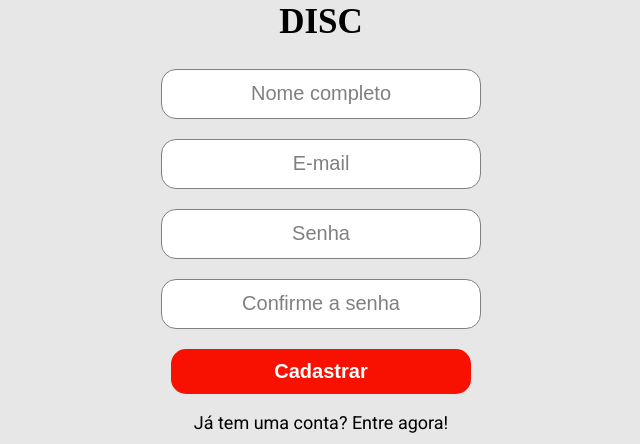
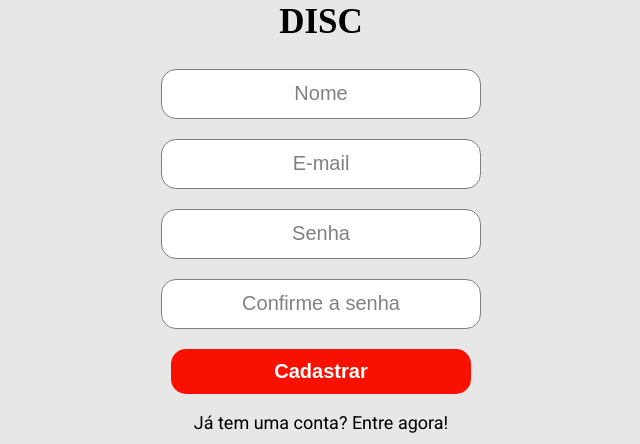
Before and after one commit to anatfernandes/back-to-the-disc-frontend, a React (Create React App) app: page /sign-up in a window 1280 px wide. Shown: the part 290-734 px from the top of the page, without its empty margins (319-959 px from the left). Built offline with nearby package versions, Linux system fonts and the light colour scheme; a web font is replaced by a local one.

Commit message:
feat: validating and styling inputs

```diff
--- /dev/null
+++ b/src/common/Warning.js
@@ -0,0 +1,10 @@
+import styled from "styled-components";
+
+const Warning = styled.p`
+  color: var(--red-theme);
+  font-size: 14px;
+  margin-top: -15px;
+  margin-bottom: 20px;
+`;
+
+export default Warning;
--- a/src/components/AcessPages/AcessStyled.js
+++ b/src/components/AcessPages/AcessStyled.js
@@ -45,4 +45,28 @@ const Button = styled.button`
   cursor: pointer;
 `;
 
-export { Container, Logo, Button };
+const Input = styled.input`
+  width: ${(props) => (props.width ? props.width : "25vw")};
+  max-width: ${(props) => (props.maxWidth ? props.maxWidth : "auto")};
+  height: ${(props) => (props.height ? props.height : "50px")};
+  font-size: 20px;
+  text-align: center;
+  color: var(--grayEscuro);
+  background-color: ${(props) =>
+    props.backgroundColor ? "#FFE9E9" : "var(--white)"};
+  border-radius: ${(props) => (props.radius ? props.radius : "15px")};
+  margin: ${(props) => (props.margin ? props.margin : "0 0 20px 0")};
+  padding: 15px;
+  border: ${(props) =>
+    props.margin ? props.border : "solid 1px var(--grayEscuro)"};
+
+  &::placeholder {
+    color: var(--grayEscuro);
+  }
+
+  @media (max-width: 1200px) {
+    width: 300px;
+  }
+`;
+
+export { Container, Logo, Button, Input };
--- a/src/components/AcessPages/SignIn.js
+++ b/src/components/AcessPages/SignIn.js
@@ -1,16 +1,22 @@
-import { Container, Logo, Button } from "./AcessStyled";
-import Input from "../../common/Input";
-import { DiscIcon } from "../../common/Icons";
-import { useState, useContext } from "react";
+import { useState, useContext, useRef } from "react";
 import { Link, useNavigate } from "react-router-dom";
+
 import { postSignIn } from "../../services/backtothedisc";
 import MessageContext from "../../contexts/MessageContext";
+
+import { Container, Logo, Button, Input } from "./AcessStyled";
+import { DiscIcon } from "../../common/Icons";
+import Warning from "../../common/Warning";
 
 export default function SignIn() {
   const navigate = useNavigate("");
   const { setMessage } = useContext(MessageContext);
   const [email, setEmail] = useState("");
   const [password, setPassword] = useState("");
+  const [errorEmail, setErrorEmail] = useState(false);
+  const [errorPassword, setErrorPassword] = useState(false);
+  const emailRef = useRef();
+  const passwordRef = useRef();
   const body = {
     email,
     password,
@@ -22,12 +28,24 @@ export default function SignIn() {
     postSignIn(body)
       .catch((err) => {
         console.log(err);
+        if (err.response.status === 400 || err.response.status === 422) {
+          setErrorEmail(true);
+          setErrorPassword(false);
+
+          emailRef.current.focus();
+        } else if (err.response.status === 401) {
+          setErrorPassword(true);
+          setErrorEmail(false);
+
+          passwordRef.current.focus();
+        }
+
         setMessage({
           type: "alert",
           message: {
             text: "Não foi possível efetuar o login! Tente novamente.",
             type: "error",
-          }
+          },
         });
       })
       .then((response) => {
@@ -67,14 +85,29 @@ export default function SignIn() {
           pattern="[a-z0-9._%+-]+@[a-zLink, 0-9.-]+\.[a-z]{2,4}$"
           required
           onChange={(e) => setEmail(e.target.value)}
+          backgroundColor={errorEmail}
+          ref={emailRef}
         />
+        {errorEmail ? (
+          <Warning>
+            O e-mail informado é inválido ou não está cadastrado!
+          </Warning>
+        ) : (
+          ""
+        )}
+
         <Input
           placeholder="Senha"
           value={password}
           type="password"
           required
           onChange={(e) => setPassword(e.target.value)}
+          backgroundColor={errorPassword}
+          ref={passwordRef}
         />
+
+        {errorPassword ? <Warning>Senha inválida!</Warning> : ""}
+
         <Button>Entrar</Button>
       </form>
 
--- a/src/components/AcessPages/SignUp.js
+++ b/src/components/AcessPages/SignUp.js
@@ -1,10 +1,12 @@
-import Input from "../../common/Input";
-import { Container, Button, Logo } from "./AcessStyled";
-import { DiscIcon } from "../../common/Icons";
-import { useState, useContext } from "react";
+import { useState, useContext, useRef } from "react";
 import { Link, useNavigate } from "react-router-dom";
+
 import { postSignUp } from "../../services/backtothedisc";
 import MessageContext from "../../contexts/MessageContext";
+
+import { Container, Button, Logo, Input } from "./AcessStyled";
+import { DiscIcon } from "../../common/Icons";
+import Warning from "../../common/Warning";
 
 export default function SignUp() {
   const navigate = useNavigate("");
@@ -13,6 +15,12 @@ export default function SignUp() {
   const [email, setEmail] = useState("");
   const [password, setPassword] = useState("");
   const [repeatPassword, setRepeatPassword] = useState("");
+  const [errorEmail, setErrorEmail] = useState(false);
+  const [errorPassword, setErrorPassword] = useState(false);
+  const [errorName, setErrorName] = useState(false);
+  const nameRef = useRef(null);
+  const emailRef = useRef(null);
+  const passwordRef = useRef(null);
   const body = {
     name,
     email,
@@ -22,7 +30,16 @@ export default function SignUp() {
   function joinSignUp(event) {
     event.preventDefault();
 
-    if (repeatPassword !== password || password.length < 4) {
+    if (name.length < 4) {
+      setErrorName(true);
+
+      nameRef.current.focus();
+    } else if (repeatPassword !== password || password.length < 4) {
+      passwordRef.current.focus();
+
+      setErrorPassword(true);
+      setErrorName(false);
+
       setMessage({
         type: "alert",
         message: {
@@ -31,15 +48,19 @@ export default function SignUp() {
         },
       });
     } else {
+      setErrorName(false);
+
       const promise = postSignUp(body);
 
       promise.catch((err) => {
-        console.log(err);
-        setName("");
-        setEmail("");
-        setPassword("");
-        setRepeatPassword("");
+        setErrorPassword(false);
 
+        emailRef.current.focus();
+        if (err.response.status === 409) {
+          setErrorEmail(true);
+        } else if (err.response.status === 422) {
+          setErrorEmail(true);
+        }
         setMessage({
           type: "alert",
           message: {
@@ -47,7 +68,7 @@ export default function SignUp() {
             type: "error",
           },
         });
-      })
+      });
 
       promise.then(() => {
         setMessage({
@@ -73,33 +94,56 @@ export default function SignUp() {
 
       <form onSubmit={joinSignUp}>
         <Input
-          placeholder="Nome completo"
+          placeholder="Nome"
           value={name}
           type="text"
           required
           onChange={(e) => setName(e.target.value)}
+          backgroundColor={errorName}
+          ref={nameRef}
         />
+
+        {errorName ? (
+          <Warning>Seu nome deve ter no mínimo 4 letras!</Warning>
+        ) : (
+          ""
+        )}
+
         <Input
           placeholder="E-mail"
           value={email}
           type="text"
           required
           onChange={(e) => setEmail(e.target.value)}
+          backgroundColor={errorEmail}
+          ref={emailRef}
         />
+
+        {errorEmail ? <Warning>E-mail inválido ou já cadastrado!</Warning> : ""}
+
         <Input
           placeholder="Senha"
           value={password}
           type="password"
           required
           onChange={(e) => setPassword(e.target.value)}
+          backgroundColor={errorPassword}
+          ref={passwordRef}
         />
+
+        {errorPassword ? <Warning>Senha inválida!</Warning> : ""}
+
         <Input
           placeholder="Confirme a senha"
           value={repeatPassword}
           type="password"
           required
           onChange={(e) => setRepeatPassword(e.target.value)}
+          backgroundColor={errorPassword}
         />
+
+        {errorPassword ? <Warning>Senha inválida!</Warning> : ""}
+
         <Button>Cadastrar</Button>
       </form>
 
--- a/src/services/backtothedisc.js
+++ b/src/services/backtothedisc.js
@@ -54,7 +54,6 @@ function getHistoric() {
   return promise;
 }
 
-
 export {
   postSignUp,
   postSignIn,
@@ -62,5 +61,5 @@ export {
   getProductDescription,
   postHistoric,
   putLogout,
-  getHistoric
+  getHistoric,
 };
```
Also changed, not shown: src/common/Input.js (+7 -6 lines).
